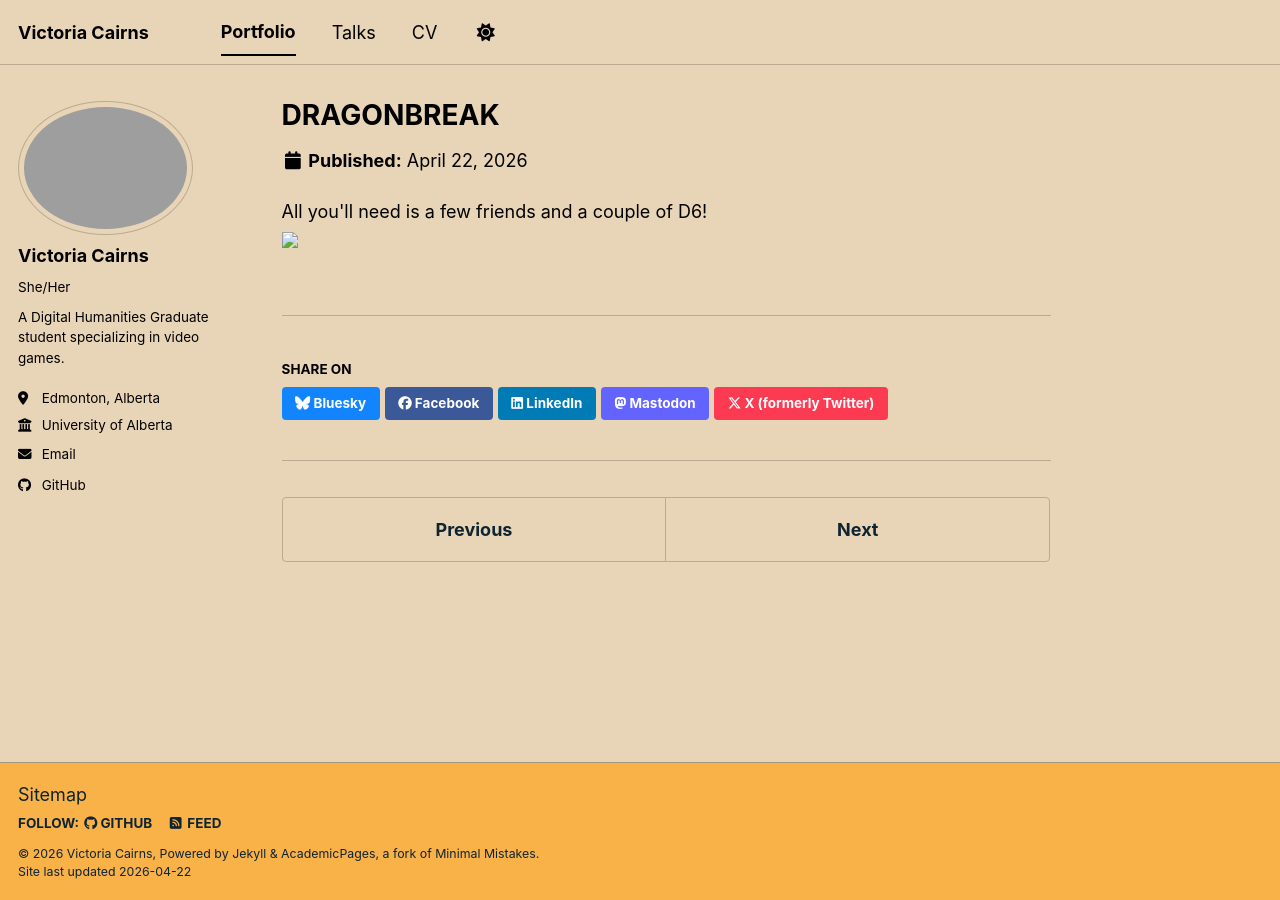
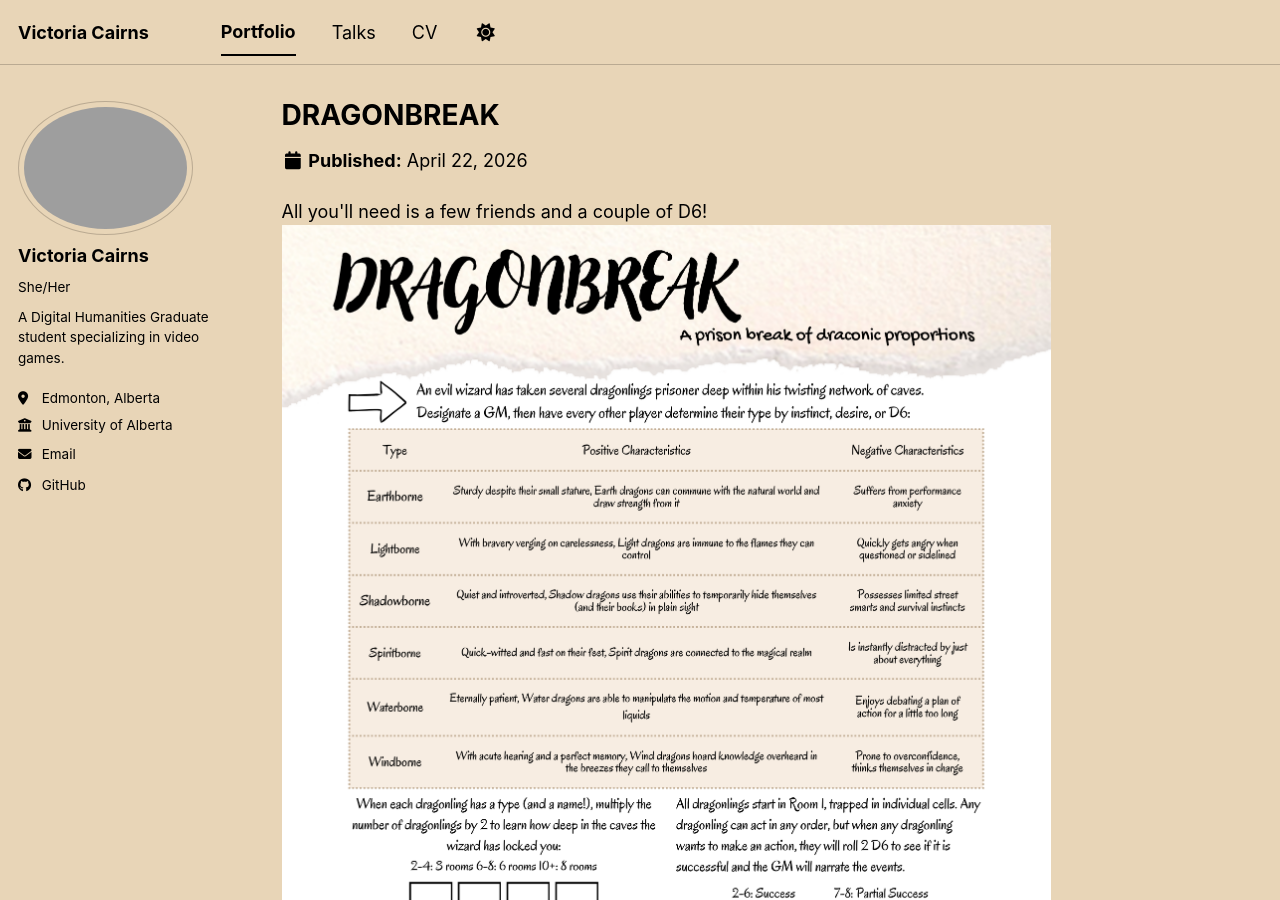
Before and after one commit to Rosethorn250/about, a Jekyll site: the page built from _portfolio/portfolio-2.html, in a window 1280 px wide and 900 px high. Built offline with Jekyll 4.4.1, drawn with Linux system fonts in a browser that asks for light colours; a script bundle is joined from its source files by our own code; library files that are not in the unit come from our copies.

Commit message:
Update portfolio-2.html

```diff
--- a/_portfolio/portfolio-2.html
+++ b/_portfolio/portfolio-2.html
@@ -5,4 +5,4 @@ collection: portfolio
 ---
 
 All you'll need is a few friends and a couple of D6!
-<br/><img src='../images/Dragonbreak.png'>
+<img src="https://rosethorn250.github.io/about/images/Dragonbreak.png">
```
